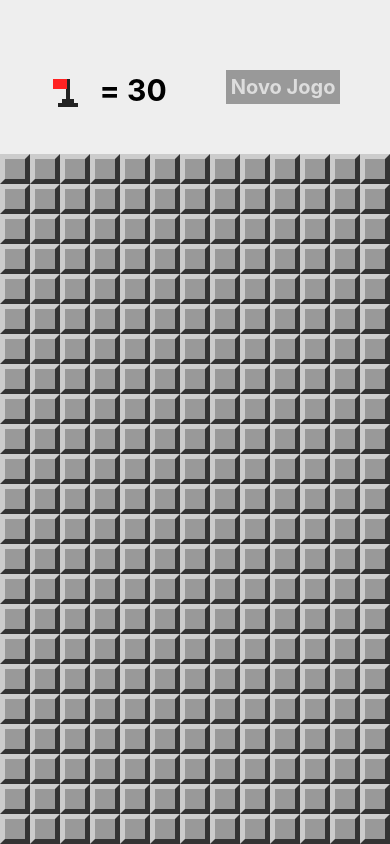
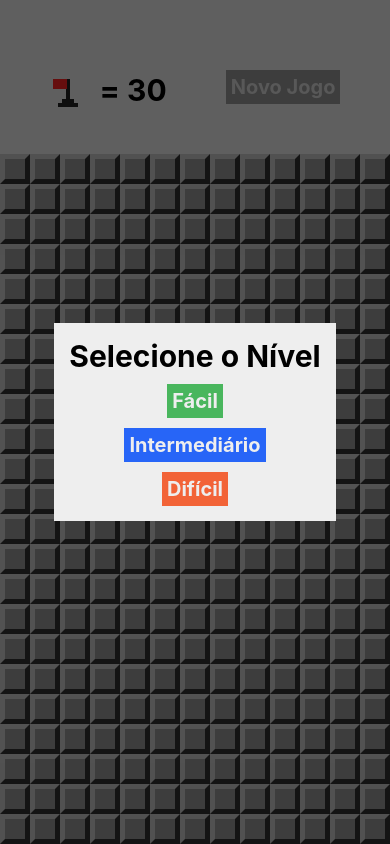
Before and after one commit to wellingtonlope/cod3r-react-native, a React Native app in the folder mines/: screen / in a window 390 px wide. Both pictures are taken after a click on the element 64 px from the left and 92 px from the top of the page. Built offline with nearby package versions, Linux system fonts and the light colour scheme.

Commit message:
Mines: Selecionar Nível de dificuldade

```diff
--- a/mines/App.js
+++ b/mines/App.js
@@ -3,6 +3,7 @@ import { StyleSheet, Text, View, Alert } from 'react-native';
 import params from './src/params'
 import MineField from './src/components/MineField'
 import Header from './src/components/Header'
+import LevelSelection from './src/screens/LevelSelection'
 import {
     createMinedBoard,
     cloneBoard,
@@ -35,7 +36,8 @@ export default class App extends Component {
         return {
             board: createMinedBoard(rows, cols, this.minesAmount()),
             won: false,
-            lost: false
+            lost: false,
+            showLevelSelection: false
         }
     }
 
@@ -69,11 +71,21 @@ export default class App extends Component {
         this.setState({ board, won })
     }
 
+    onLevelSelected = level => {
+        params.difficultLevel = level
+        this.setState(this.createState())
+    }
+
     render() {
         return (
             <View style={styles.container}>
+                <LevelSelection
+                    isVisible={this.state.showLevelSelection}
+                    onLevelSelected={this.onLevelSelected}
+                    onCancel={() => this.setState({ showLevelSelection: false })} />
                 <Header flagsLeft={this.minesAmount() - flagsUsed(this.state.board)}
-                    onNewGame={() => this.setState(this.createState())} />
+                    onNewGame={() => this.setState(this.createState())}
+                    onFlagPress={() => this.setState({ showLevelSelection: true })} />
                 <View style={styles.board}>
                     <MineField board={this.state.board}
                         onOpenField={this.onOpenField}
--- /dev/null
+++ b/mines/src/screens/LevelSelection.js
@@ -0,0 +1,75 @@
+import React from 'react'
+import {
+    View,
+    StyleSheet,
+    Text,
+    TouchableOpacity,
+    Modal
+} from 'react-native'
+
+export default props => {
+    return (
+        <Modal onRequestClose={props.onCancel}
+            visible={props.isVisible}
+            animationType='slide'
+            transparent={true}>
+            <View style={styles.frame}>
+                <View style={styles.container}>
+                    <Text style={styles.title}>Selecione o Nível</Text>
+                    <TouchableOpacity
+                        style={[styles.button, styles.bgEasy]}
+                        onPress={() => props.onLevelSelected(0.1)}>
+                        <Text style={styles.buttonLabel}>Fácil</Text>
+                    </TouchableOpacity>
+                    <TouchableOpacity
+                        style={[styles.button, styles.bgNormal]}
+                        onPress={() => props.onLevelSelected(0.2)}>
+                        <Text style={styles.buttonLabel}>Intermediário</Text>
+                    </TouchableOpacity>
+                    <TouchableOpacity
+                        style={[styles.button, styles.bgHard]}
+                        onPress={() => props.onLevelSelected(0.3)}>
+                        <Text style={styles.buttonLabel}>Difícil</Text>
+                    </TouchableOpacity>
+                </View>
+            </View>
+        </Modal>
+    )
+}
+
+const styles = StyleSheet.create({
+    frame: {
+        flex: 1,
+        alignItems: 'center',
+        justifyContent: 'center',
+        backgroundColor: 'rgba(0,0,0,0.6)'
+    },
+    container: {
+        backgroundColor: '#eee',
+        alignItems: 'center',
+        justifyContent: 'center',
+        padding: 15
+    },
+    title: {
+        fontSize: 30,
+        fontWeight: 'bold'
+    },
+    button: {
+        marginTop: 10,
+        padding: 5
+    },
+    buttonLabel: {
+        fontSize: 20,
+        color: '#eee',
+        fontWeight: 'bold'
+    },
+    bgEasy: {
+        backgroundColor: '#49b65d'
+    },
+    bgNormal: {
+        backgroundColor: '#2765f7'
+    },
+    bgHard: {
+        backgroundColor: '#f26337'
+    }
+})
```
